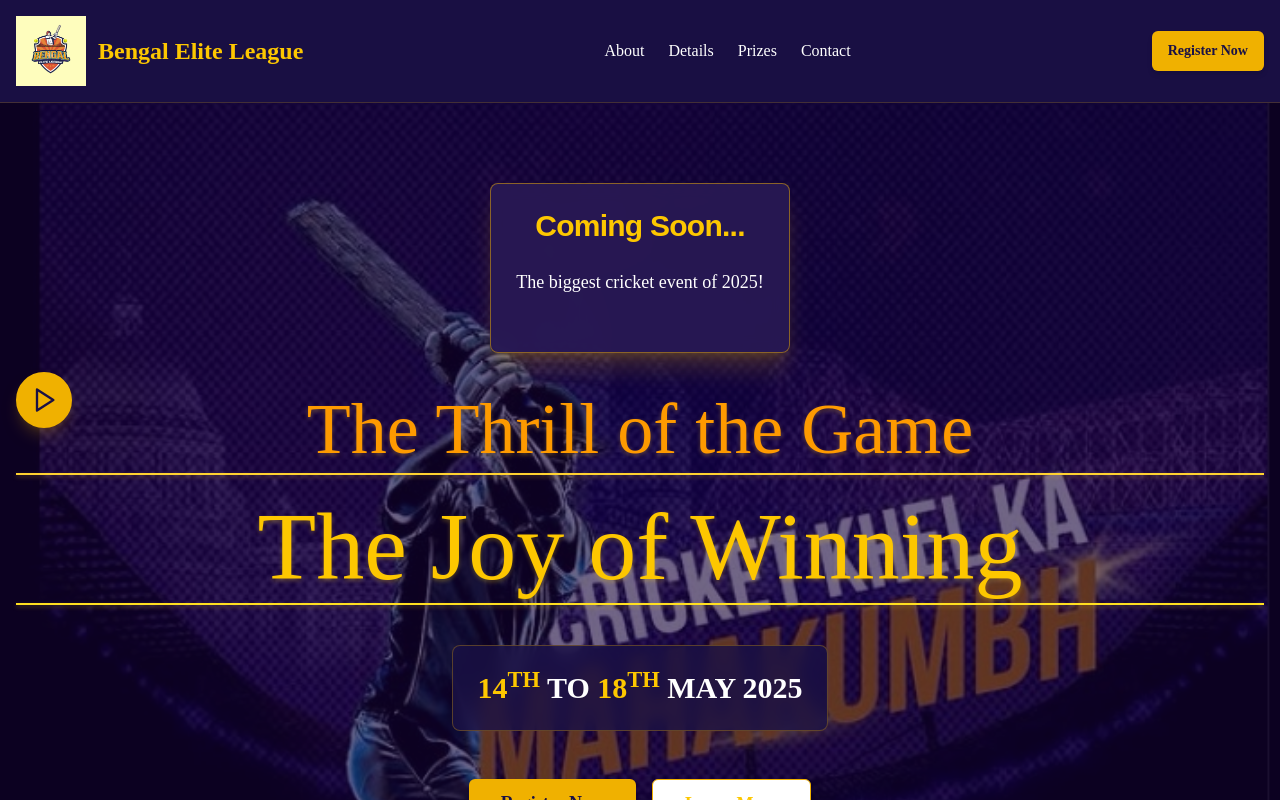
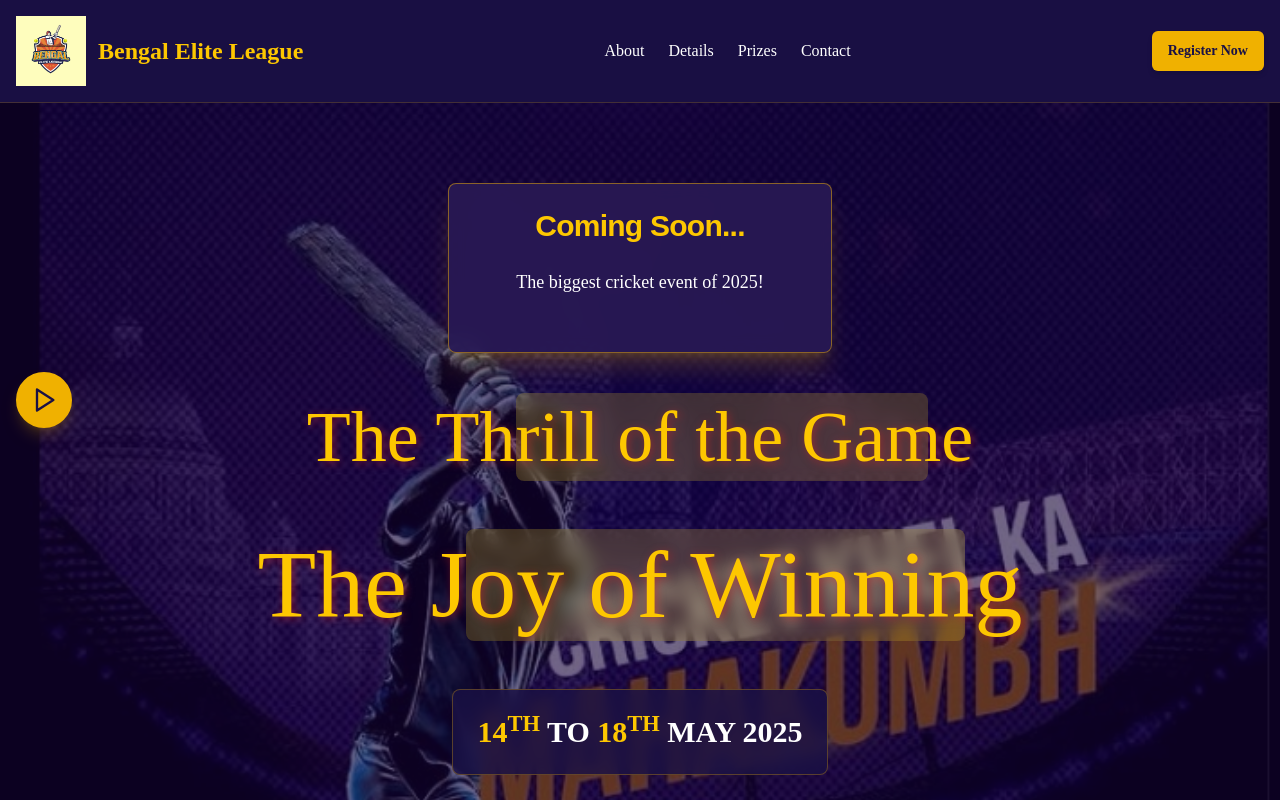
Before and after one commit to SubhodeepRoy17/bel, a Next.js app: page / in a window 1280 px wide. Shown: the top 800 px of the page. Built offline with nearby package versions, Linux system fonts and the light colour scheme.

Commit message:
Update page.tsx

```diff
--- a/app/page.tsx
+++ b/app/page.tsx
@@ -98,7 +98,7 @@ export default function Home() {
       `}</style>
 
       {/* Hero Section */}
-      <section className="relative min-h-[120vh] flex items-center justify-center overflow-hidden">
+      <section className="relative min-h-screen flex items-center justify-center overflow-hidden">
       <div className="absolute inset-0 z-0">
         <Image
           src="/cover_main.jpeg"
@@ -111,7 +111,7 @@ export default function Home() {
       </div>
       <div className="container mx-auto px-4 z-10 text-center py-20">
         <div className="mb-10 flex justify-center">
-            <Card className="w-[300px] bg-[#2a1a55]/90 backdrop-blur-sm border-yellow-500/50 shadow-xl shadow-yellow-500/20">
+          <Card className="w-full max-w-sm bg-[#2a1a55]/90 backdrop-blur-sm border-yellow-500/50 shadow-xl shadow-yellow-500/20">
             <CardHeader>
               <CardTitle className="text-yellow-400 text-3xl">Coming Soon...</CardTitle>
             </CardHeader>
@@ -123,15 +123,25 @@ export default function Home() {
             </CardContent>
           </Card>
         </div>
+
         <div className="relative">
-            <p className="text-4xl md:text-6xl lg:text-7xl font-medium mb-6 text-amber-500 font-['Brush_Script_MT'] tracking-normal border-b-2 border-amber-300 pb-2 drop-shadow-[0_2px_2px_rgba(251,191,36,0.3)]">
+          {/* First paragraph with highlight */}
+          <div className="relative mb-12">
+            <div className="absolute inset-0 bg-yellow-300/20 rounded-lg backdrop-blur-sm px-10 w-[33%] ml-[500px]"></div>
+            <p className="text-4xl md:text-6xl lg:text-7xl font-medium mb-6 text-yellow-400 font-['Edwardian_Script_ITC'] tracking-normal drop-shadow-[2px_2px_4px_rgba(220,38,38,0.5)] relative z-10 py-2">
               The Thrill of the Game
             </p>
+          </div>
 
-            <p className="text-5xl md:text-7xl lg:text-8xl font-medium mb-10 text-yellow-400 font-['Brush_Script_MT'] tracking-normal border-b-2 border-yellow-300 pb-2 drop-shadow-[0_2px_2px_rgba(250,204,21,0.3)]">
+          {/* Second paragraph with highlight */}
+          <div className="relative mb-12">
+          <div className="absolute inset-0 bg-yellow-300/20 rounded-lg backdrop-blur-sm px-10 w-[40%] ml-[450px]"></div>
+            <p className="text-5xl md:text-7xl lg:text-8xl font-medium mb-10 text-yellow-400 font-['Edwardian_Script_ITC'] tracking-normal drop-shadow-[2px_2px_4px_rgba(220,38,38,0.5)] relative z-10 py-2">
               The Joy of Winning
             </p>
           </div>
+        </div>
+
         <div className="bg-[#1a1145]/80 backdrop-blur-sm p-6 rounded-lg inline-block mb-12 border border-yellow-500/30">
           <p className="text-2xl md:text-3xl font-bold text-white">
             <span className="text-yellow-400">14</span>
@@ -140,6 +150,7 @@ export default function Home() {
             <sup className="text-yellow-400">TH</sup> MAY 2025
           </p>
         </div>
+
         <div className="flex flex-col sm:flex-row gap-4 justify-center">
           <Link
             href="https://docs.google.com/forms/d/e/1FAIpQLSf5WWPIBqlvkfu9SBVIx5KNfPVt1vy2AGdigw0tOdXyBG9NGA/viewform?usp=dialog"
@@ -157,6 +168,7 @@ export default function Home() {
             Learn More
           </Button>
         </div>
+
         <div className="mt-16 mb-8">
           <CountdownTimer targetDate="2025-05-14T00:00:00" />
         </div>
```
Lines whose indentation alone changed are shown as unchanged.
